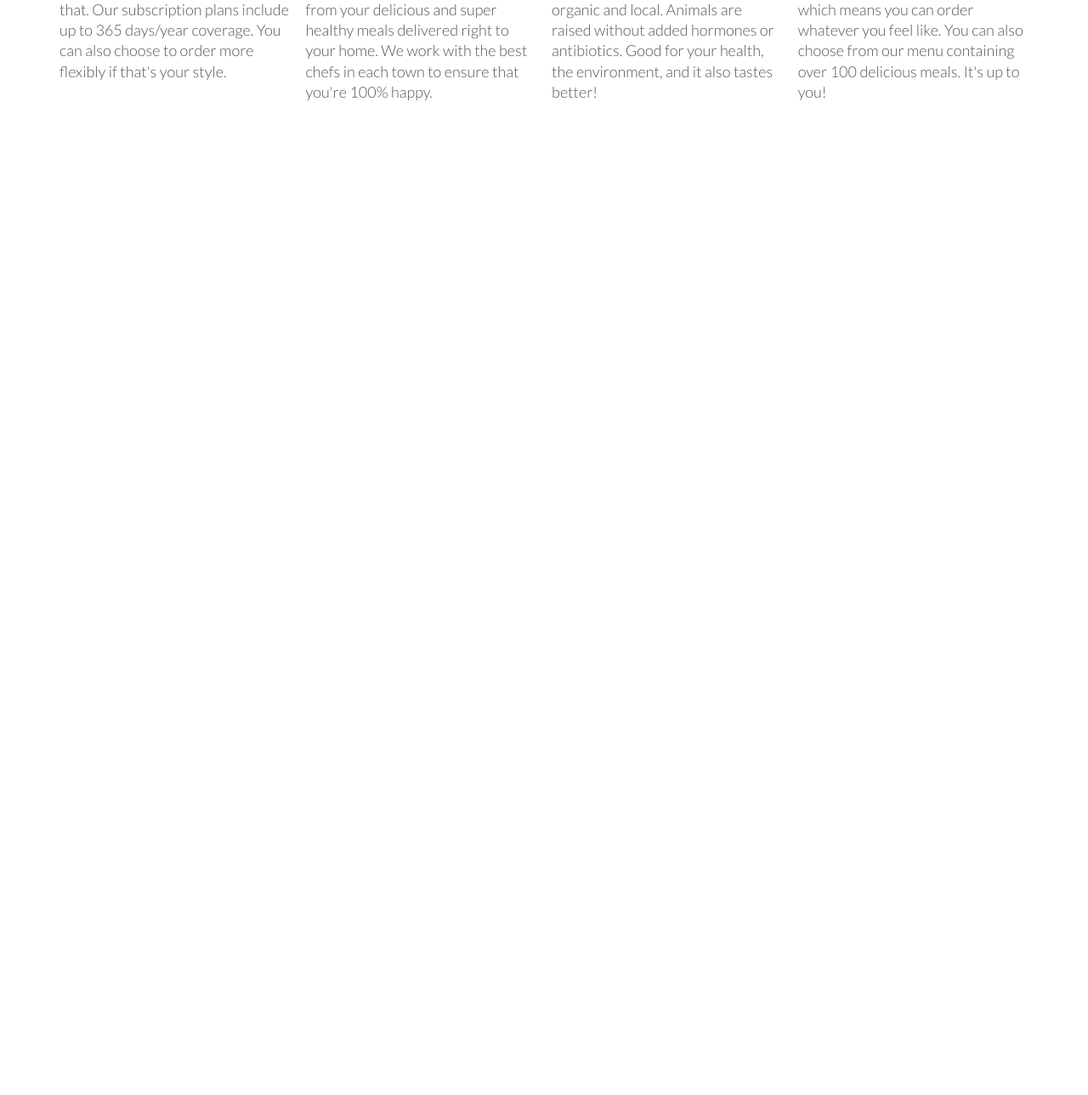
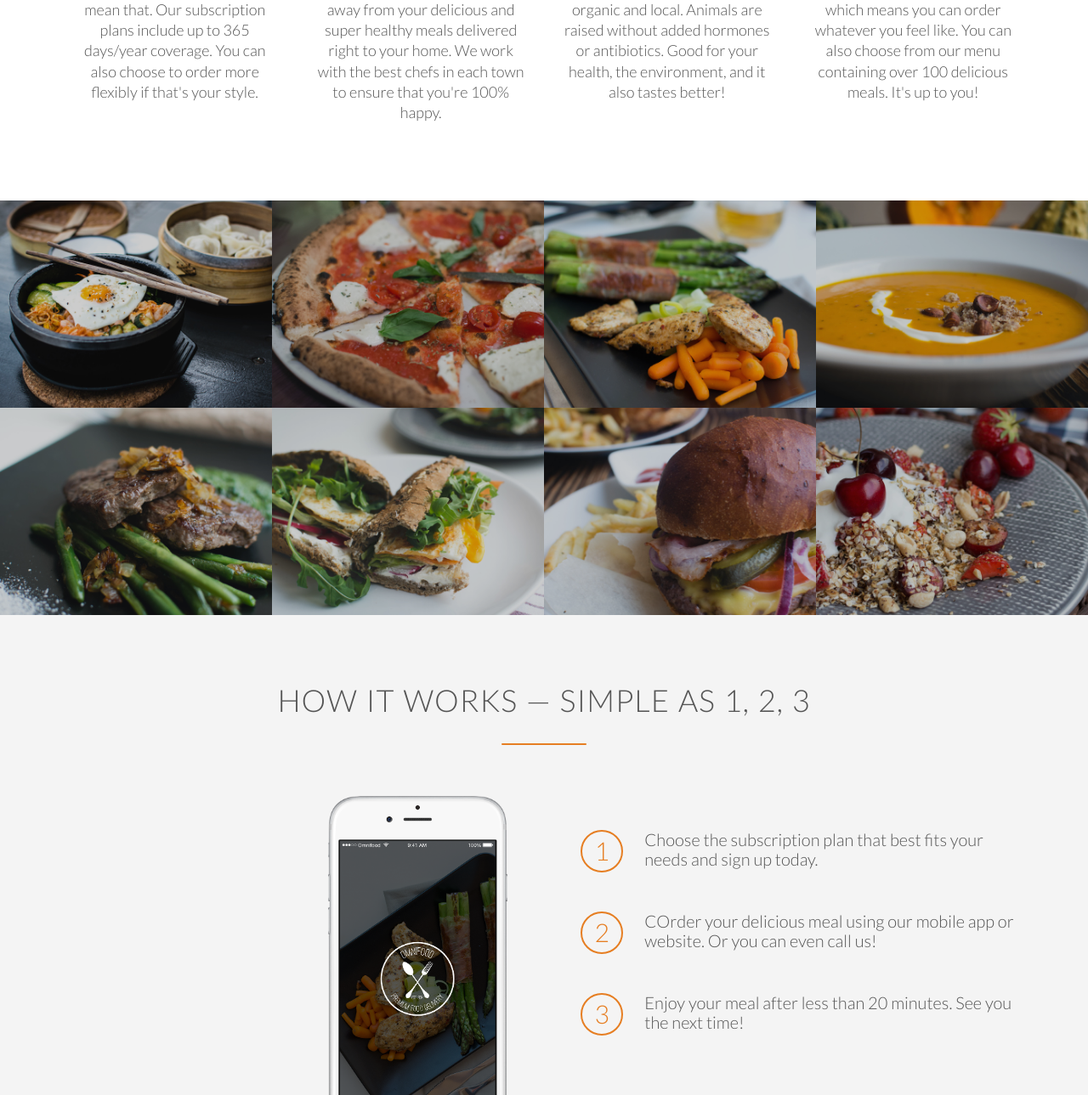
Before and after one commit to foratbahrani/omnifood, a plain HTML site: page index.html in a window 1280 px wide. Shown: the part 1239-2528 px from the top of the page at 85% size. Before the commit the page ends 1451 px from the top, so only its background shows below. Drawn offline with Linux system fonts and the light colour scheme; files whose address does not match are found by name.

Commit message:
how it works section.

```diff
--- a/index.html
+++ b/index.html
@@ -90,27 +90,119 @@
 				</div>
 			</div>
 		</section>
+
+		<section class="section-meals">
+			<ui class="meals-showcase">
+				<li>
+					<figure class="meal-photo">
+						<img
+							src="/res/img/1.jpg"
+							alt="Korean bibimbap with egg and vegetables"
+						/>
+					</figure>
+				</li>
+				<li>
+					<figure class="meal-photo">
+						<img
+							src="/res/img/2.jpg"
+							alt="Simple italian pizza with cherry tomatoes"
+						/>
+					</figure>
+				</li>
+				<li>
+					<figure class="meal-photo">
+						<img
+							src="/res/img/3.jpg"
+							alt="Chicken breast steak with vegetables"
+						/>
+					</figure>
+				</li>
+				<li>
+					<figure class="meal-photo">
+						<img src="/res/img/4.jpg" alt="Autumn pumpkin soup" />
+					</figure>
+				</li>
+			</ui>
+			<ui class="meals-showcase clearfix">
+				<li>
+					<figure class="meal-photo">
+						<img
+							src="/res/img/5.jpg"
+							alt="Paleo beef steak with vegetables"
+						/>
+					</figure>
+				</li>
+				<li>
+					<figure class="meal-photo">
+						<img
+							src="/res/img/6.jpg"
+							alt="Healthy baguette with egg and vegetables"
+						/>
+					</figure>
+				</li>
+				<li>
+					<figure class="meal-photo">
+						<img
+							src="/res/img/7.jpg"
+							alt="Burger with cheddar and bacon"
+						/>
+					</figure>
+				</li>
+				<li>
+					<figure class="meal-photo">
+						<img
+							src="/res/img/8.jpg"
+							alt="Granola with cherries and strawberries"
+						/>
+					</figure>
+				</li>
+			</ui>
+		</section>
+		<section class="section-steps">
+			<div class="row">
+				<h2>How it works — Simple as 1, 2, 3</h2>
+			</div>
+			<div class="row">
+				<div class="col span-1-of-2 steps-box">
+					<img
+						src="res/img/app-iPhone.png"
+						alt="Omnifood app on iPhone"
+						class="app-screen"
+					/>
+				</div>
+				<div class="col span-1-of-2 steps-box">
+					<div class="works-step">
+						<div>1</div>
+						<p>
+							Choose the subscription plan that best fits your
+							needs and sign up today.
+						</p>
+					</div>
+					<div class="works-step">
+						<div>2</div>
+						<p>
+							COrder your delicious meal using our mobile app or
+							website. Or you can even call us!
+						</p>
+					</div>
+					<div class="works-step">
+						<div>3</div>
+						<p>
+							Enjoy your meal after less than 20 minutes. See you
+							the next time!
+						</p>
+					</div>
+					<a href="#" class="btn-app">
+						<img src="res/img/download-app.svg" alt="AppStore" />
+					</a>
+					<a href="#" class="btn-app">
+						<img
+							src="res/img/download-app-android.png"
+							alt="AppStore"
+						/>
+					</a>
+				</div>
+			</div>
+		</section>
 	</body>
 </html>
-
-<!--
-
-Section 1: Features
-Title: Get food fast — not fast food.
-
-Hello, we’re Omnifood, your new premium food delivery service. We know you’re always busy. No time for cooking. So let us take care of that, we’re really good at it, we promise!
-
-Up to 365 days/year
-Never cook again! We really mean that. Our subscription plans include up to 365 days/year coverage. You can also choose to order more flexibly if that's your style.
-
-Ready in 20 minutes
-You're only twenty minutes away from your delicious and super healthy meals delivered right to your home. We work with the best chefs in each town to ensure that you're 100% happy.
-
-100% organic
-All our vegetables are fresh, organic and local. Animals are raised without added hormones or antibiotics. Good for your health, the environment, and it also tastes better!
-
-Order anything
-We don't limit your creativity, which means you can order whatever you feel like. You can also choose from our menu containing over 100 delicious meals. It's up to you!
-
-
--->
--- a/res/css/style.css
+++ b/res/css/style.css
@@ -1,3 +1,5 @@
+/* orange color: #e67e22 */
+
 /* ------------------------------- */
 /* Basic Setup */
 /* ------------------------------- */
@@ -14,6 +16,17 @@ html {
 	font-weight: 300;
 	font-size: 20px;
 	text-rendering: optimizeLegibility;
+}
+
+.clearfix {
+	zoom: 1;
+}
+.clearfix:after {
+	content: '.';
+	clear: both;
+	display: block;
+	height: 0;
+	visibility: hidden;
 }
 
 /* ------------------------------- */
@@ -76,9 +89,14 @@ h3 {
 	margin-bottom: 30px;
 }
 
+.box {
+	text-align: center;
+}
+
 .box p {
 	font-size: 90%;
 	line-height: 135%;
+	margin: auto 12px;
 }
 
 /* --- Icons --- */
@@ -128,6 +146,98 @@ h3 {
 .btn-ghost:active {
 	border: 1px solid #cf6d17;
 	color: #fff;
+}
+
+/* ------------------------------- */
+/* Meals */
+/* ------------------------------- */
+
+.section-meals {
+	margin: 0;
+}
+
+.meals-showcase {
+	list-style: none;
+	width: 100%;
+}
+
+.meals-showcase li {
+	display: block;
+	float: left;
+	width: 25%;
+}
+
+.meal-photo {
+	width: 100%;
+	margin: 0;
+	overflow: hidden;
+	background-color: #000;
+}
+
+.meal-photo img {
+	width: 100%;
+	height: auto;
+	transform: scale(1.15);
+	transition: transform 0.6s, opacity 0.6s;
+	opacity: 0.8;
+}
+
+.meal-photo img:hover {
+	transform: scale(1.05);
+	opacity: 1;
+}
+
+/* ------------------------------- */
+/* How it works section */
+/* ------------------------------- */
+
+.section-steps {
+	background-color: #f4f4f4;
+	margin: 0;
+	padding: 80px 0;
+}
+
+.steps-box:first-child {
+	margin-top: 30px;
+	text-align: right;
+	padding-right: 3%;
+}
+
+.steps-box:last-child {
+	padding-left: 3%;
+	margin-top: 70px;
+}
+
+.app-screen {
+	width: 40%;
+}
+
+.works-step {
+	margin-bottom: 50px;
+}
+
+.works-step:last-of-type {
+	margin-bottom: 80px;
+}
+
+.works-step div {
+	color: #e67e22;
+	border: 2px solid #e67e22;
+	border-radius: 50%;
+	height: 50px;
+	width: 50px;
+	text-align: center;
+	font-weight: 300;
+	padding: 5px;
+	float: left;
+	font-size: 150%;
+	margin-right: 25px;
+}
+
+.btn-app img {
+	height: 50px;
+	width: auto;
+	margin-right: 10px;
 }
 
 /* ------------------------------- */
```
